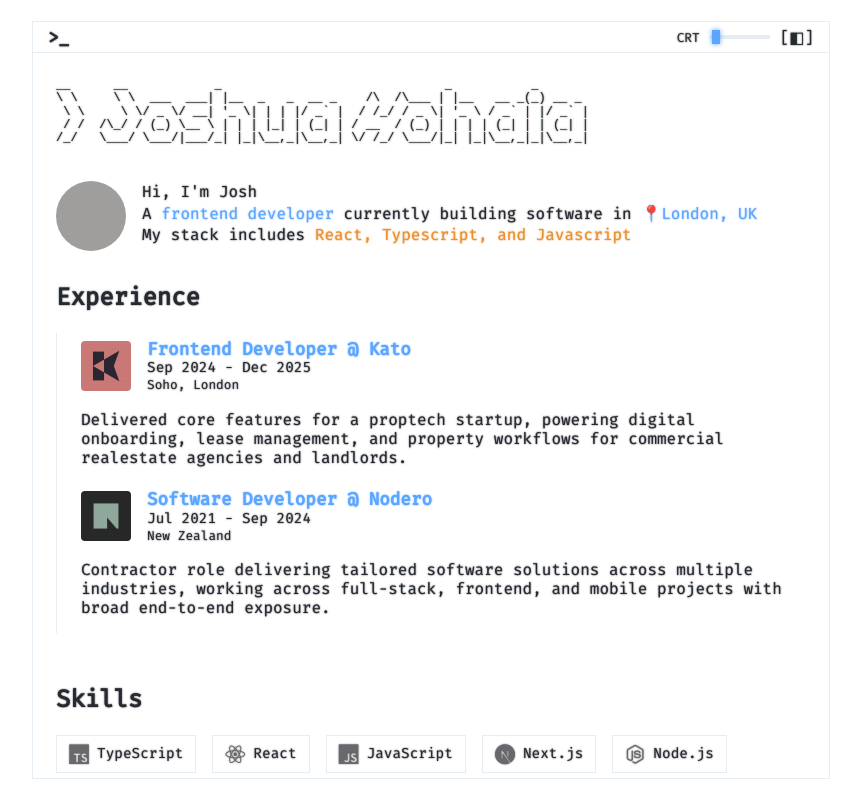
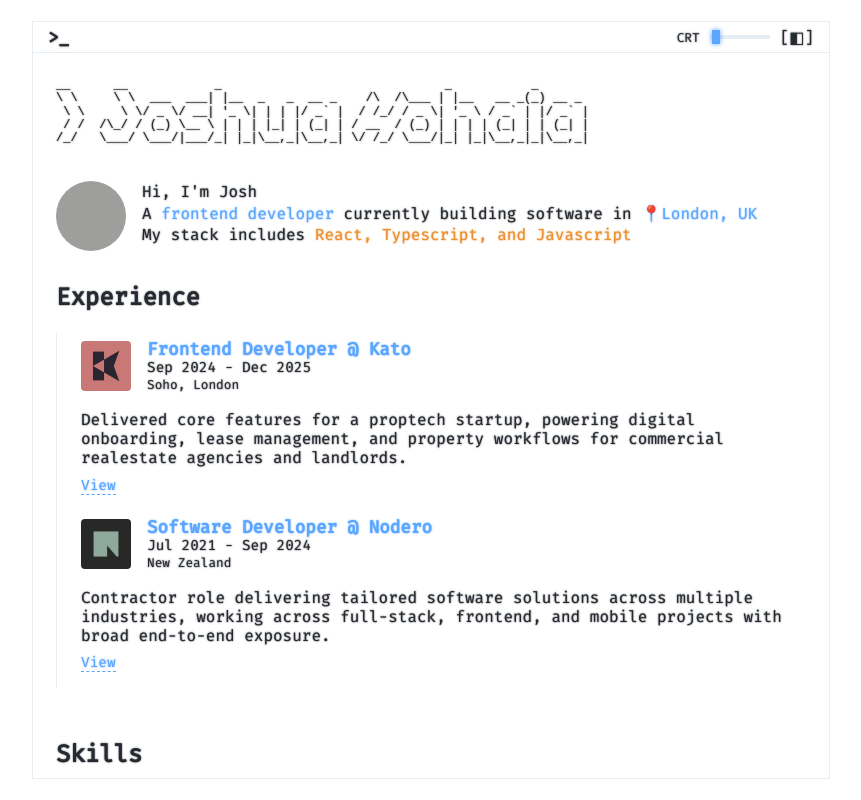
Before and after one commit to joshuahohaia/joshuahohaia.github.io, a plain HTML site: page index.html in a window 1280 px wide. Shown: the whole page, without its empty margins (209-1070 px from the left). Drawn offline with nearby package versions, Linux system fonts and the light colour scheme; grey boxes are pictures that could not be loaded.

```diff
--- a/script.js
+++ b/script.js
@@ -101,7 +101,19 @@
         headerContent += `<span class="timeline-item-initial-summary">${data.summary}</span>`;
     }
 
+    if (data.link) {
+        headerContent += `<a href="${data.link}" class="timeline-item-link" target="_blank" rel="noopener noreferrer">View</a>`;
+    }
+
     header.innerHTML = headerContent;
+
+    const linkElement = header.querySelector('.timeline-item-link');
+    if (linkElement) {
+        linkElement.addEventListener('click', (e) => {
+            e.stopPropagation();
+        });
+    }
+
     item.appendChild(header);
 
     // Body Construction
--- a/style.css
+++ b/style.css
@@ -116,7 +116,7 @@
     position: relative;
     border: 1px solid transparent;
     max-width: 800px;
-    width: 100%;
+    width: calc(100% - 2rem);
     margin: 1rem;
     padding: 0;
     background: var(--clr-primary-bg);
@@ -653,6 +653,22 @@
     color: var(--clr-primary-txt);
 }
 
+.timeline-item-link {
+    display: inline-block;
+    margin-top: 0.5rem;
+    font-size: 0.9rem;
+    color: var(--clr-blue);
+    text-decoration: none;
+    border-bottom: 1px dashed var(--clr-blue);
+    transition: color 0.2s, border-bottom-color 0.2s;
+    width: fit-content;
+}
+
+.timeline-item-link:hover {
+    color: var(--clr-orange);
+    border-bottom-color: var(--clr-orange);
+}
+
 .timeline-item-body {
     max-height: 0;
     overflow: hidden;
```
